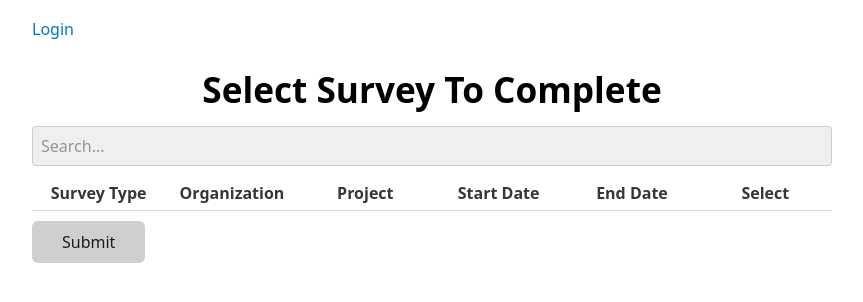
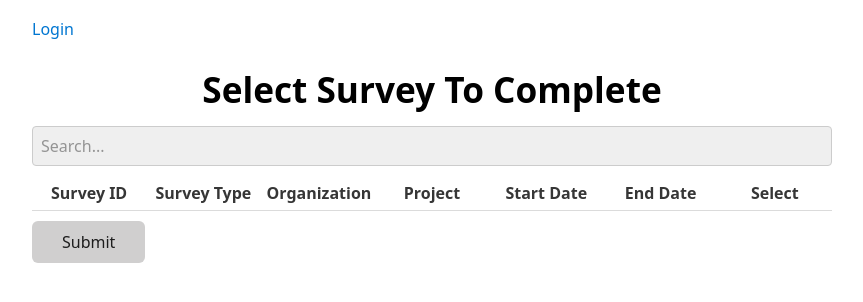
Before and after one commit to BiggScrappy/Senior-Project, a PHP site: page /selectSurvey.php in a window 1280 px wide. Shown: the part 180-482 px from the top of the page, without its empty margins (208-1071 px from the left). Run offline with PHP 8.4, Linux system fonts and the light colour scheme; the visitor is signed in with stand-in values (Sample User, id 1); data that the repository does not hold is empty; some libraries are stand-ins or nearby versions.

Commit message:
Update selectSurvey.php
correct ids, now filters correct surveys to be completed

```diff
--- a/selectSurvey.php
+++ b/selectSurvey.php
@@ -73,6 +73,7 @@ if(isset($_SESSION["user_id"])){
             <table>
                 <thead>
                     <tr>
+                        <th>Survey ID</th>
                         <th>Survey Type</th>
                         <th>Organization</th>
                         <th>Project</th>
@@ -92,9 +93,9 @@ if(isset($_SESSION["user_id"])){
     if (mysqli_num_rows($result) > 0) {
 
         while($row = mysqli_fetch_assoc($result)) {
-            $survey_id=$row["id"];
+            $survey_id=$row["survey_id"];
 
-            $sql="select organization_id,project_id,survey_template_id,DATE(start_date) as start_date,DATE(end_date) as end_date from surveys where id=".$survey_id."; ";
+            $sql="select organization_id,project_id,survey_template_id,DATE(start_date) as start_date,DATE(end_date) as end_date from surveys where id=".$survey_id." and end_date>now(); ";
             $answer = $mysqli->query($sql);
             if (mysqli_num_rows($answer) > 0) {
 
@@ -114,6 +115,7 @@ if(isset($_SESSION["user_id"])){
                     $surveyName=mysqli_fetch_assoc($thing);
 
                     echo "<tr>";
+                    echo "<th>",$survey_id,"</th>";
                     echo "<th>",$surveyName["name"],"</th>";
                     echo "<th>",$orgName["name"],"</th>";
                     echo "<th>",$projectName["name"],"</th>";
```
